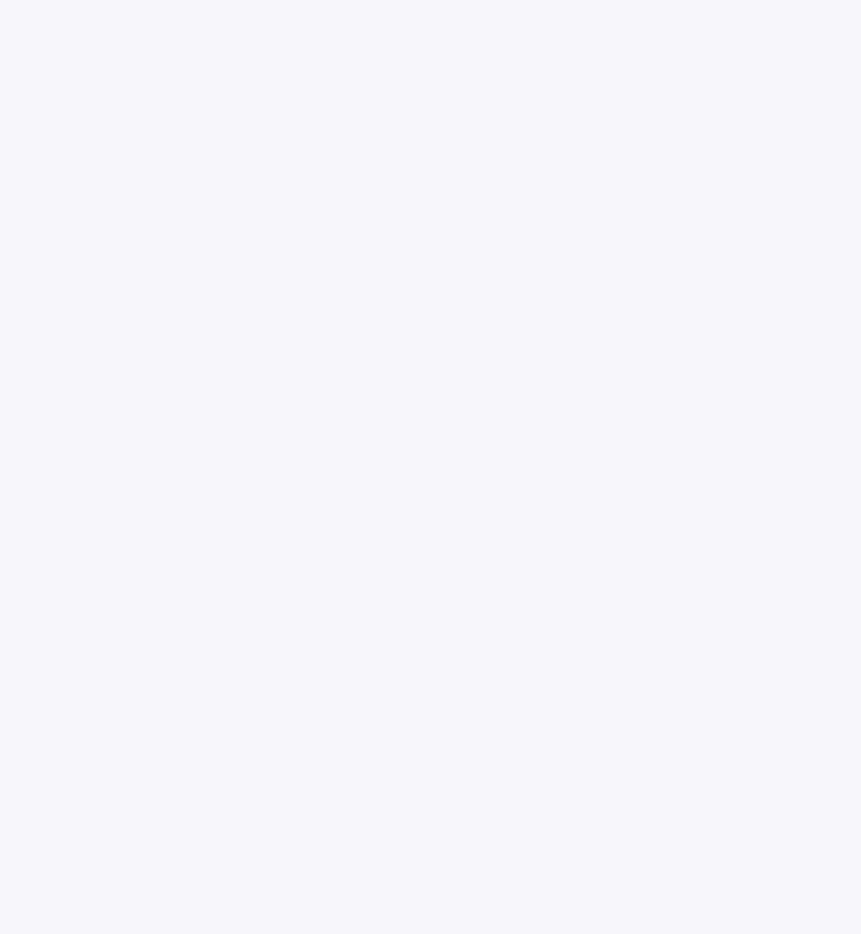
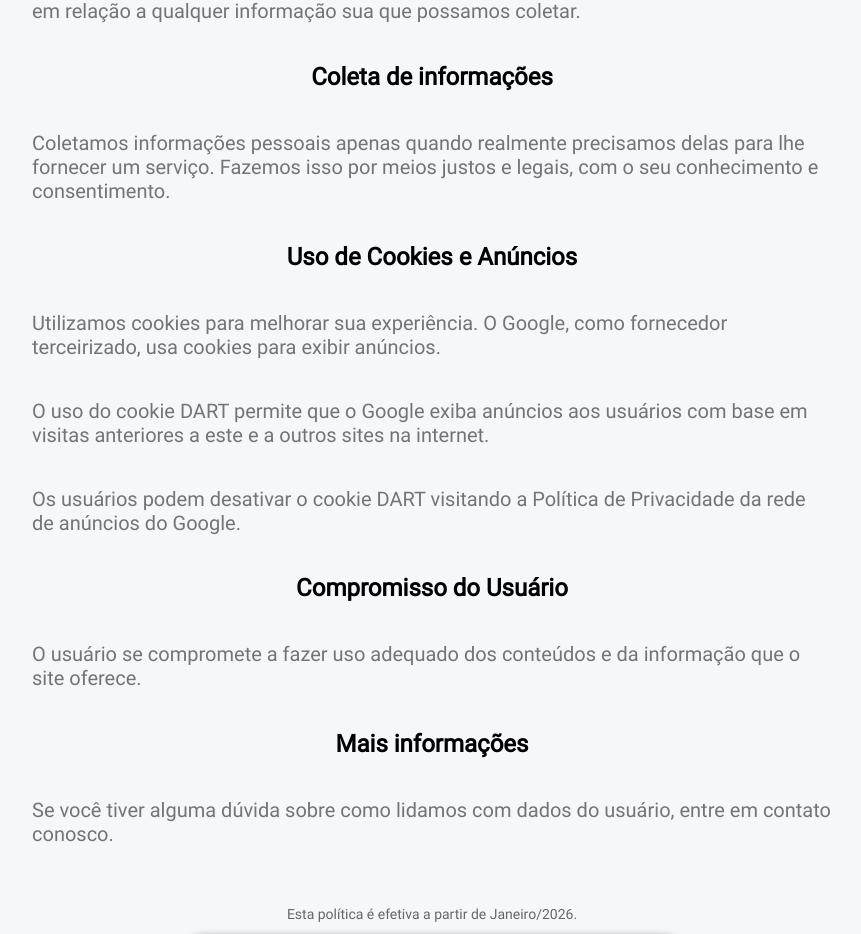
Before and after one commit to DenilsonLunna/deuquanto, a React (Vite) app: page /politica-de-privacidade in a window 1280 px wide. Before the commit this address had no page. Shown: the part 166-1100 px from the top of the page, without its empty margins (208-1069 px from the left). Before the commit the page ends 800 px from the top, so only its background shows below. Built offline with nearby package versions, Linux system fonts and the light colour scheme.

Commit message:
adicionando pagina politicas de privacidade

```diff
--- a/index.html
+++ b/index.html
@@ -12,4 +12,6 @@
     <div id="root"></div>
     <script type="module" src="/src/main.jsx"></script>
   </body>
+
+
 </html>
--- a/src/App.jsx
+++ b/src/App.jsx
@@ -3,6 +3,7 @@ import Home from "./pages/Home"
 import GameData from "./pages/GameData"
 import Result from "./pages/Result"
 import ComoFunciona from "./pages/ComoFunciona"
+import PoliticaDePrivacidade from "./pages/PoliticaDePrivacidade"
 
 export default function App() {
   return (
@@ -11,6 +12,8 @@ export default function App() {
       <Route path="/dados" element={<GameData />} />
       <Route path="/resultado" element={<Result />} />
       <Route path="/como-funciona" element={<ComoFunciona />} />
+      <Route path="/politica-de-privacidade" element={<PoliticaDePrivacidade />}
+        />
     </Routes>
   )
 }
--- /dev/null
+++ b/src/components/Footer.jsx
@@ -0,0 +1,13 @@
+import { Link } from "react-router-dom";
+
+const Footer = () => {
+  return (
+    <footer style={{ textAlign: "center", padding: "20px", fontSize: "14px" }}>
+      <Link to="/politica-de-privacidade">
+        Política de Privacidade
+      </Link>
+    </footer>
+  );
+};
+
+export default Footer;
--- a/src/index.css
+++ b/src/index.css
@@ -43,6 +43,8 @@ p {
    LAYOUT
 ========================= */
 .app {
+  display: flex;
+  flex-direction: column;
   min-height: 100vh;          /* ocupa a tela inteira */
   display: flex;
   justify-content: center;    /* centro horizontal */
--- a/src/pages/ComoFunciona.jsx
+++ b/src/pages/ComoFunciona.jsx
@@ -10,7 +10,7 @@ const ComoFunciona = () => {
       <div style={styles.card}>
         <h1 style={{...styles.title, fontSize: "40px"}}>Como funciona?</h1>
 
-        <img src="/images/logo.png" alt="Deu Quanto" className="logo" />
+        <img src="/images/logo.png" alt="Deu Quanto" style={styles.logo} />
 
         <p style={styles.text}>
           No aplicativo <span style={styles.highlight}>Deu quanto?</span>, os jogadores são
@@ -85,13 +85,12 @@ const styles = {
   },
 
   logo: {
-    width: "70px",
-    margin: "0 0 0px",
-    display: "block",
+    width: "300px",
+    marginBottom: "-20px",
   },
 
   text: {
-    fontSize: "15px",
+    fontSize: "20px",
     color: "#0b2a5b",
     marginBottom: "12px",
     lineHeight: "1.6",
@@ -108,7 +107,7 @@ const styles = {
     paddingLeft: "18px",
     marginBottom: "30px",
     color: "#0b2a5b",
-    fontSize: "14px",
+    fontSize: "18px",
   },
 
   button: {
--- a/src/pages/GameData.jsx
+++ b/src/pages/GameData.jsx
@@ -2,6 +2,7 @@ import { useState } from "react"
 import { useNavigate } from "react-router-dom"
 import Button from "../components/Button.jsx"
 import CircleButton from "../components/CircleButton.jsx"
+import Footer from "../components/Footer.jsx"
 export default function GameData() {
   const navigate = useNavigate()
 
@@ -114,6 +115,9 @@ return (
     </divlist>
     <Button onClick={calcular}>Deu quanto?</Button>
     </div>
+
+<Footer />
 </div>
+
 )
 }
--- a/src/pages/Home.jsx
+++ b/src/pages/Home.jsx
@@ -1,6 +1,6 @@
 import { useNavigate } from "react-router-dom"
 import Button from "../components/Button.jsx"
-
+import Footer from "../components/Footer.jsx"
 export default function Home() {
 const navigate = useNavigate()
 
@@ -18,7 +18,11 @@ return (
         </Button>
 
         </div>
+
+        <Footer />
     </div>
+
+
 
 )
 }
--- /dev/null
+++ b/src/pages/PoliticaDePrivacidade.jsx
@@ -0,0 +1,59 @@
+import { useNavigate } from "react-router-dom";
+import Button from "../components/Button.jsx";
+const PoliticaDePrivacidade = () => {
+  const navigate = useNavigate();
+  return (
+    <div style={{ maxWidth: "800px", margin: "40px auto", padding: "0 20px", display:"flex", flexDirection:"column", alignItems:"center"}}>
+      <h1>Política de Privacidade</h1>
+
+      <p>
+        A sua privacidade é importante para nós. É política deste site respeitar
+        a sua privacidade em relação a qualquer informação sua que possamos
+        coletar.
+      </p>
+
+      <h2>Coleta de informações</h2>
+      <p>
+        Coletamos informações pessoais apenas quando realmente precisamos delas
+        para lhe fornecer um serviço. Fazemos isso por meios justos e legais,
+        com o seu conhecimento e consentimento.
+      </p>
+
+      <h2>Uso de Cookies e Anúncios</h2>
+      <p>
+        Utilizamos cookies para melhorar sua experiência. O Google, como
+        fornecedor terceirizado, usa cookies para exibir anúncios.
+      </p>
+      <p>
+        O uso do cookie DART permite que o Google exiba anúncios aos usuários
+        com base em visitas anteriores a este e a outros sites na internet.
+      </p>
+      <p>
+        Os usuários podem desativar o cookie DART visitando a Política de
+        Privacidade da rede de anúncios do Google.
+      </p>
+
+      <h2>Compromisso do Usuário</h2>
+      <p>
+        O usuário se compromete a fazer uso adequado dos conteúdos e da
+        informação que o site oferece.
+      </p>
+
+      <h2>Mais informações</h2>
+      <p>
+        Se você tiver alguma dúvida sobre como lidamos com dados do usuário,
+        entre em contato conosco.
+      </p>
+
+      <p style={{ marginTop: "40px", fontSize: "14px", color: "#666" }}>
+        Esta política é efetiva a partir de Janeiro/2026.
+      </p>
+
+      <Button onClick={() => navigate(-1)}>
+          voltar
+        </Button>
+    </div>
+  );
+};
+
+export default PoliticaDePrivacidade;
--- a/src/pages/Result.jsx
+++ b/src/pages/Result.jsx
@@ -1,6 +1,6 @@
 import { useLocation, useNavigate } from "react-router-dom"
 import Button from "../components/Button.jsx"
-
+import Footer from "../components/Footer.jsx"
 export default function Result() {
 const { state } = useLocation()
 const navigate = useNavigate()
@@ -59,6 +59,8 @@ return (
   <Button onClick={() => navigate("/")}>
     + Novo Jogo
   </Button>
+
+  <Footer />
 </div>
 )
 }
```
